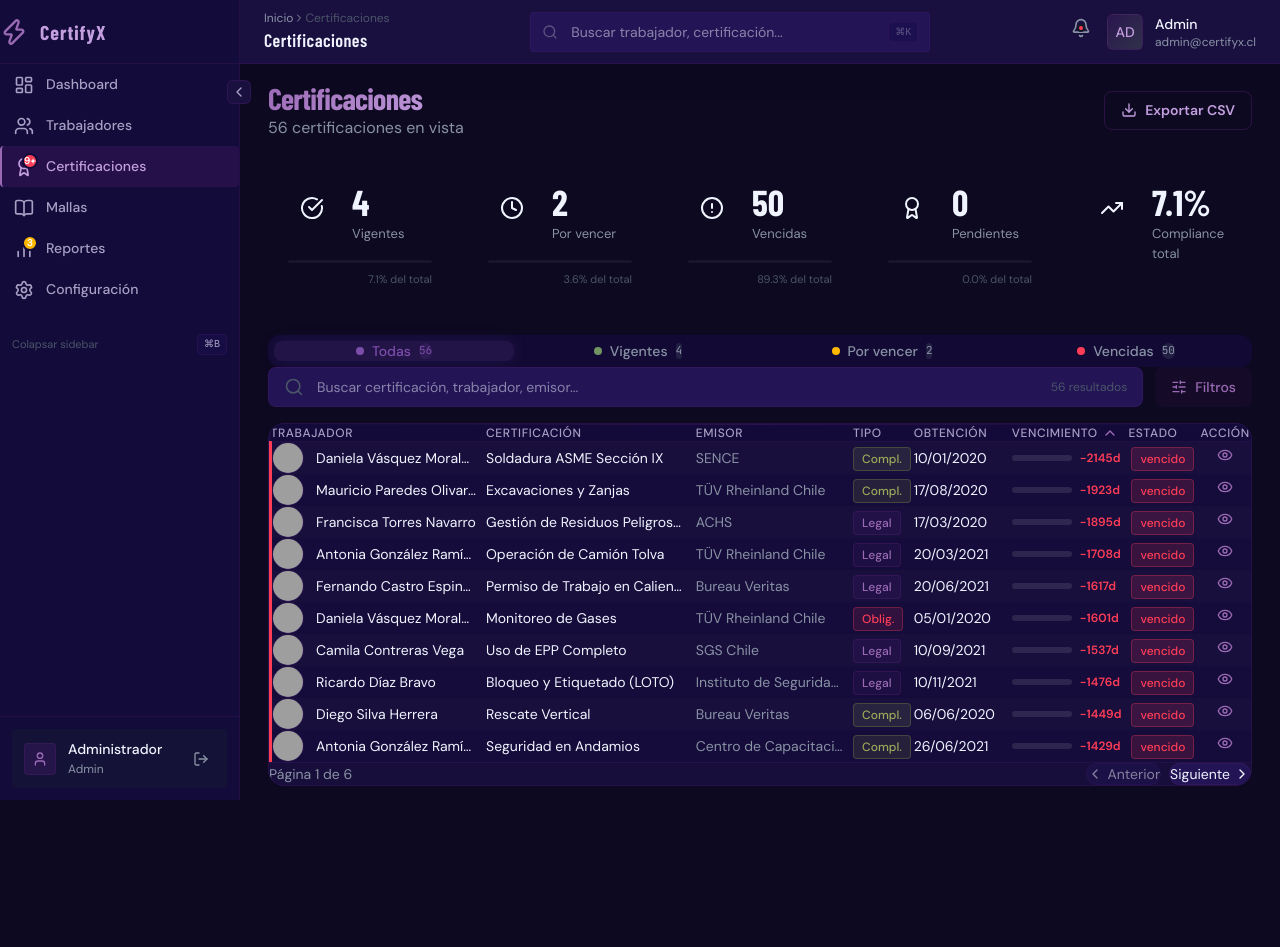
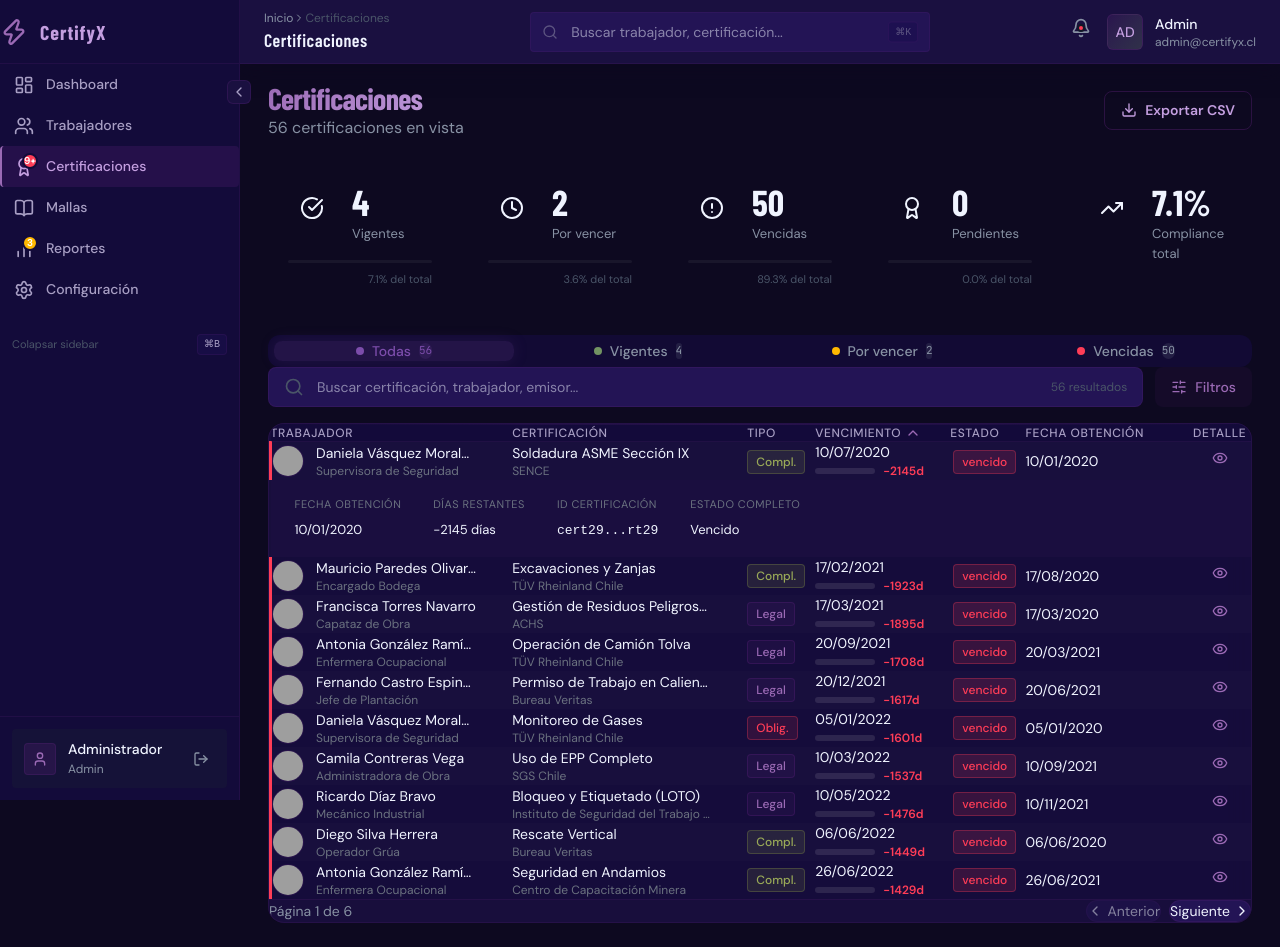
Before and after one commit to leandrodesignux-ux/Certify, a React (Vite) app: page /certifications in a window 1280 px wide. Both pictures are taken after a click on the button 1225 px from the left and 455 px from the top of the page. Before the commit the page ends 810 px from the top, so only its background shows below. Built offline with nearby package versions, Linux system fonts and the light colour scheme; grey boxes are pictures that could not be loaded.

Commit message:
Redesign: update Certifications.tsx table with new 7-column layout and expandable detail rows

```diff
--- a/src/pages/Certifications.tsx
+++ b/src/pages/Certifications.tsx
@@ -23,7 +23,7 @@ import { Badge } from '../components/ui/Badge';
 import { formatDate } from '../utils/dates';
 
 type TabType = 'todas' | 'vigentes' | 'proximas' | 'vencidas';
-type SortField = 'worker' | 'cert' | 'emisor' | 'tipo' | 'fechaObt' | 'fechaVen' | 'estado';
+type SortField = 'worker' | 'cert' | 'tipo' | 'fechaObt' | 'fechaVen' | 'estado';
 type SortOrder = 'asc' | 'desc';
 
 const tabs = [
@@ -395,8 +395,6 @@ export function Certifications() {
         }
         case 'cert':
           return multiplier * a.nombre.localeCompare(b.nombre);
-        case 'emisor':
-          return multiplier * a.emisor.localeCompare(b.emisor);
         case 'tipo':
           return multiplier * a.tipo.localeCompare(b.tipo);
         case 'fechaObt':
@@ -919,7 +917,7 @@ export function Certifications() {
             >
               {/* Gradient fade at bottom */}
               <tr>
-                <th colSpan={8} className="p-0">
+                <th colSpan={7} className="p-0">
                   <div className="h-px bg-gradient-to-r from-transparent via-[rgba(91,34,119,0.3)] to-transparent" />
                 </th>
               </tr>
@@ -927,6 +925,8 @@ export function Certifications() {
                 <th
                   className="px-4 py-3 text-left text-xs font-medium text-[#a89fc4] uppercase tracking-wider cursor-pointer hover:text-[#F0F4FF] transition-colors select-none"
                   onClick={() => handleSort('worker')}
+                  onMouseEnter={(e) => { e.currentTarget.style.color = '#F0F4FF'; }}
+                  onMouseLeave={(e) => { e.currentTarget.style.color = '#a89fc4'; }}
                 >
                   <div className="flex items-center gap-1">
                     Trabajador
@@ -936,6 +936,8 @@ export function Certifications() {
                 <th
                   className="px-4 py-3 text-left text-xs font-medium text-[#a89fc4] uppercase tracking-wider cursor-pointer hover:text-[#F0F4FF] transition-colors select-none"
                   onClick={() => handleSort('cert')}
+                  onMouseEnter={(e) => { e.currentTarget.style.color = '#F0F4FF'; }}
+                  onMouseLeave={(e) => { e.currentTarget.style.color = '#a89fc4'; }}
                 >
                   <div className="flex items-center gap-1">
                     Certificación
@@ -944,16 +946,9 @@ export function Certifications() {
                 </th>
                 <th
                   className="px-4 py-3 text-left text-xs font-medium text-[#a89fc4] uppercase tracking-wider cursor-pointer hover:text-[#F0F4FF] transition-colors select-none"
-                  onClick={() => handleSort('emisor')}
-                >
-                  <div className="flex items-center gap-1">
-                    Emisor
-                    <SortIcon field="emisor" />
-                  </div>
-                </th>
-                <th
-                  className="px-4 py-3 text-left text-xs font-medium text-[#a89fc4] uppercase tracking-wider cursor-pointer hover:text-[#F0F4FF] transition-colors select-none"
                   onClick={() => handleSort('tipo')}
+                  onMouseEnter={(e) => { e.currentTarget.style.color = '#F0F4FF'; }}
+                  onMouseLeave={(e) => { e.currentTarget.style.color = '#a89fc4'; }}
                 >
                   <div className="flex items-center gap-1">
                     Tipo
@@ -962,16 +957,9 @@ export function Certifications() {
                 </th>
                 <th
                   className="px-4 py-3 text-left text-xs font-medium text-[#a89fc4] uppercase tracking-wider cursor-pointer hover:text-[#F0F4FF] transition-colors select-none"
-                  onClick={() => handleSort('fechaObt')}
-                >
-                  <div className="flex items-center gap-1">
-                    Obtención
-                    <SortIcon field="fechaObt" />
-                  </div>
-                </th>
-                <th
-                  className="px-4 py-3 text-left text-xs font-medium text-[#a89fc4] uppercase tracking-wider cursor-pointer hover:text-[#F0F4FF] transition-colors select-none"
                   onClick={() => handleSort('fechaVen')}
+                  onMouseEnter={(e) => { e.currentTarget.style.color = '#F0F4FF'; }}
+                  onMouseLeave={(e) => { e.currentTarget.style.color = '#a89fc4'; }}
                 >
                   <div className="flex items-center gap-1">
                     Vencimiento
@@ -981,14 +969,27 @@ export function Certifications() {
                 <th
                   className="px-4 py-3 text-center text-xs font-medium text-[#a89fc4] uppercase tracking-wider cursor-pointer hover:text-[#F0F4FF] transition-colors select-none"
                   onClick={() => handleSort('estado')}
+                  onMouseEnter={(e) => { e.currentTarget.style.color = '#F0F4FF'; }}
+                  onMouseLeave={(e) => { e.currentTarget.style.color = '#a89fc4'; }}
                 >
                   <div className="flex items-center justify-center gap-1">
                     Estado
                     <SortIcon field="estado" />
                   </div>
                 </th>
+                <th
+                  className="px-4 py-3 text-left text-xs font-medium text-[#a89fc4] uppercase tracking-wider cursor-pointer hover:text-[#F0F4FF] transition-colors select-none"
+                  onClick={() => handleSort('fechaObt')}
+                  onMouseEnter={(e) => { e.currentTarget.style.color = '#F0F4FF'; }}
+                  onMouseLeave={(e) => { e.currentTarget.style.color = '#a89fc4'; }}
+                >
+                  <div className="flex items-center gap-1">
+                    Fecha Obtención
+                    <SortIcon field="fechaObt" />
+                  </div>
+                </th>
                 <th className="px-4 py-3 text-center text-xs font-medium text-[#a89fc4] uppercase tracking-wider">
-                  Acción
+                  Detalle
                 </th>
               </tr>
             </thead>
@@ -1003,6 +1004,7 @@ export function Certifications() {
                   const borderColor = cert.estado === 'vigente' ? '#729362' : cert.estado === 'proximo_vencer' ? '#FFB800' : cert.estado === 'vencido' ? '#FF3D57' : '#7c4dab';
 
                   return (
+                    <>
                       <motion.tr
                         key={cert.id}
                         initial={{ opacity: 0, y: 20 }}
@@ -1022,6 +1024,7 @@ export function Certifications() {
                           e.currentTarget.style.backgroundColor = index % 2 === 0 ? 'rgba(26,16,64,0.5)' : 'rgba(19,11,58,0.4)';
                         }}
                       >
+                        {/* Trabajador */}
                         <td className="px-4 py-3">
                           <div className="flex items-center gap-3">
                             {worker?.foto ? (
@@ -1037,24 +1040,40 @@ export function Certifications() {
                                 </span>
                               </div>
                             )}
+                            <div>
                               <span
-                            className="text-sm text-[#F0F4FF] truncate max-w-[160px]"
+                                className="text-sm text-[#F0F4FF] truncate block"
+                                style={{ maxWidth: '160px' }}
                                 title={`${worker?.nombre} ${worker?.apellidos}`}
                               >
                                 {worker?.nombre} {worker?.apellidos}
                               </span>
+                              {worker?.cargo && (
+                                <span
+                                  className="text-xs text-[#6B7280] truncate block"
+                                  style={{ maxWidth: '160px' }}
+                                  title={worker.cargo}
+                                >
+                                  {worker.cargo}
+                                </span>
+                              )}
+                            </div>
                           </div>
                         </td>
+
+                        {/* Certificación */}
                         <td className="px-4 py-3">
-                        <p className="text-sm text-[#F0F4FF] truncate max-w-[200px]">
+                          <div>
+                            <p className="text-sm text-[#F0F4FF] truncate mb-1" style={{ maxWidth: '200px' }}>
                               {cert.nombre}
                             </p>
-                      </td>
-                      <td className="px-4 py-3">
-                        <p className="text-sm text-[#8892A4] truncate max-w-[150px]">
+                            <p className="text-xs text-[#6B7280] truncate" style={{ maxWidth: '200px' }}>
                               {cert.emisor}
                             </p>
+                          </div>
                         </td>
+
+                        {/* Tipo */}
                         <td className="px-4 py-3">
                           <Badge
                             status={cert.tipo}
@@ -1067,17 +1086,30 @@ export function Certifications() {
                             }
                           />
                         </td>
+
+                        {/* Vencimiento */}
+                        <td className="px-4 py-3">
+                          <div>
+                            <span className="text-sm text-[#F0F4FF] block mb-1">
+                              {formatDate(cert.fechaVencimiento)}
+                            </span>
+                            <DaysSparkline diasRestantes={cert.diasRestantes} />
+                          </div>
+                        </td>
+
+                        {/* Estado */}
+                        <td className="px-4 py-3 text-center">
+                          <Badge status={cert.estado} />
+                        </td>
+
+                        {/* Fecha Obtención */}
                         <td className="px-4 py-3">
                           <span className="text-sm text-[#F0F4FF]">
                             {formatDate(cert.fechaObtension)}
                           </span>
                         </td>
-                      <td className="px-4 py-3">
-                        <DaysSparkline diasRestantes={cert.diasRestantes} />
-                      </td>
-                      <td className="px-4 py-3 text-center">
-                        <Badge status={cert.estado} />
-                      </td>
+
+                        {/* Detalle */}
                         <td className="px-4 py-3 text-center">
                           <button
                             onClick={() => setExpandedCert(isExpanded ? null : cert.id)}
@@ -1088,6 +1120,62 @@ export function Certifications() {
                           </button>
                         </td>
                       </motion.tr>
+
+                      {/* Expandable Detail Row */}
+                      {isExpanded && (
+                        <motion.tr
+                          key={`${cert.id}-detail`}
+                          initial={{ opacity: 0, height: 0 }}
+                          animate={{ opacity: 1, height: 'auto' }}
+                          exit={{ opacity: 0, height: 0 }}
+                          transition={{ duration: 0.3, ease: 'easeInOut' }}
+                        >
+                          <td colSpan={7} style={{ padding: 0, background: 'rgba(91,34,119,0.04)' }}>
+                            <motion.div
+                              initial={{ opacity: 0, y: -10 }}
+                              animate={{ opacity: 1, y: 0 }}
+                              transition={{ duration: 0.2, delay: 0.1 }}
+                              style={{ padding: '16px 24px', display: 'flex', gap: '32px' }}
+                            >
+                              <div>
+                                <span style={{ fontSize: '11px', color: '#6B7280', textTransform: 'uppercase', letterSpacing: '0.5px', display: 'block', marginBottom: '4px' }}>
+                                  Fecha Obtención
+                                </span>
+                                <span style={{ fontSize: '13px', color: '#F0F4FF' }}>
+                                  {formatDate(cert.fechaObtension)}
+                                </span>
+                              </div>
+                              <div>
+                                <span style={{ fontSize: '11px', color: '#6B7280', textTransform: 'uppercase', letterSpacing: '0.5px', display: 'block', marginBottom: '4px' }}>
+                                  Días Restantes
+                                </span>
+                                <span style={{ fontSize: '13px', color: '#F0F4FF' }}>
+                                  {cert.diasRestantes} días
+                                </span>
+                              </div>
+                              <div>
+                                <span style={{ fontSize: '11px', color: '#6B7280', textTransform: 'uppercase', letterSpacing: '0.5px', display: 'block', marginBottom: '4px' }}>
+                                  ID Certificación
+                                </span>
+                                <span style={{ fontSize: '13px', color: '#F0F4FF', fontFamily: 'monospace' }}>
+                                  {cert.id.slice(0, 8)}...{cert.id.slice(-4)}
+                                </span>
+                              </div>
+                              <div>
+                                <span style={{ fontSize: '11px', color: '#6B7280', textTransform: 'uppercase', letterSpacing: '0.5px', display: 'block', marginBottom: '4px' }}>
+                                  Estado Completo
+                                </span>
+                                <span style={{ fontSize: '13px', color: '#F0F4FF' }}>
+                                  {cert.estado === 'vigente' ? 'Vigente' :
+                                   cert.estado === 'proximo_vencer' ? 'Próximo a vencer' :
+                                   cert.estado === 'vencido' ? 'Vencido' : cert.estado}
+                                </span>
+                              </div>
+                            </motion.div>
+                          </td>
+                        </motion.tr>
+                      )}
+                    </>
                   );
                 })}
               </AnimatePresence>
```
Lines whose indentation alone changed are shown as unchanged.
